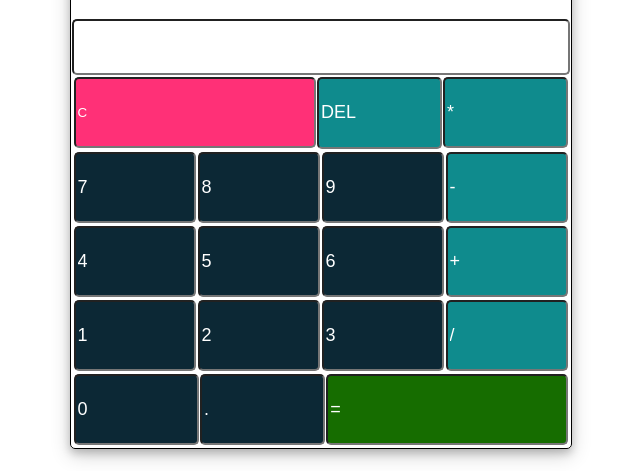
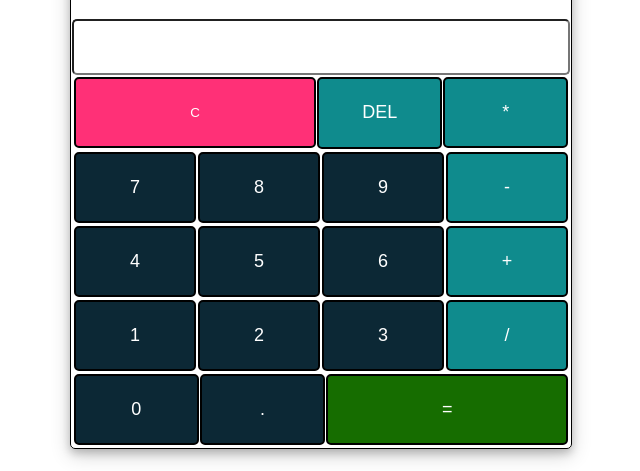
Before and after one commit to HigorChagas/calculadora, a website: page index.html in a window 1280 px wide. Shown: the part 87-558 px from the top of the page, without its empty margins (319-959 px from the left). Drawn offline with nearby package versions, Linux system fonts and the light colour scheme; files that its build step writes are made by us from their sources.

Commit message:
Posicionando botoes

```diff
--- a/assets/scss/input.scss
+++ b/assets/scss/input.scss
@@ -6,6 +6,7 @@ $keys-color: #0C2835;
 $operation-colors: #0F8B8D;
 $eq-color: #166d00;
 $border-color: #000;
+$align: center;
 
 
 /* Calculadora */
@@ -54,6 +55,8 @@ h1 {
     border-radius: 5px;
     caret-color: transparent;
     margin: 0.6px;
+    text-align: $align;
+    border: 2px solid $border-color;
 }
 
 .calc__group-numbers {
@@ -72,6 +75,8 @@ h1 {
     border-radius: 5px;
     caret-color: transparent;
     margin: 0.6px;
+    text-align: $align;
+    border: 2px solid $border-color;
 }
 
 .calc__operations {
@@ -82,6 +87,8 @@ h1 {
     font-size: 18px;
     border-radius: 5px;
     caret-color: transparent;
+    border: 2px solid $border-color;
+    text-align: $align;
 }
 
 .calc__eq {
@@ -93,6 +100,8 @@ h1 {
     cursor: pointer;
     caret-color: transparent;
     margin: 0.6px;
+    border: 2px solid $border-color;
+    text-align: $align;
 }
 
 footer {
```
